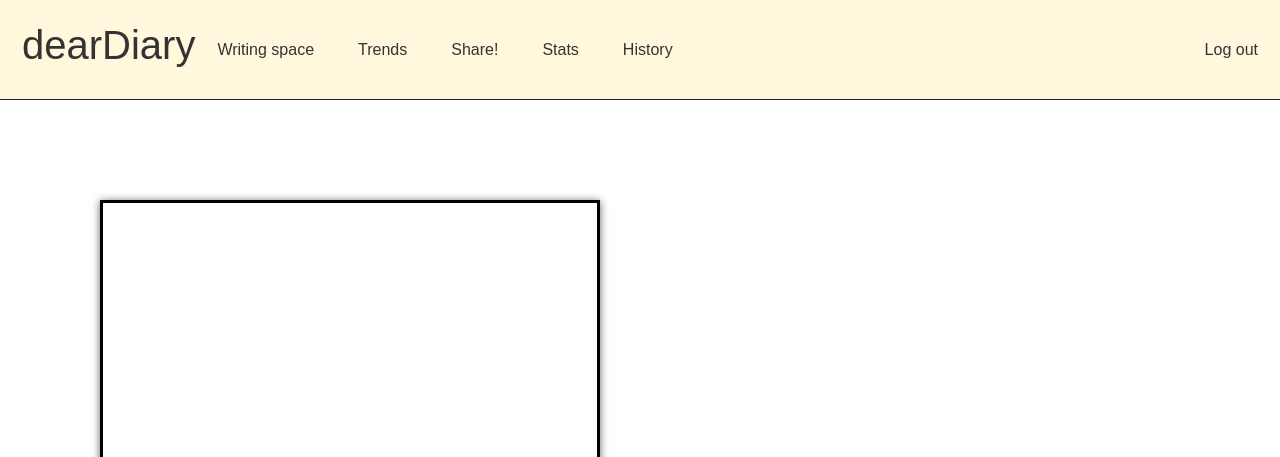
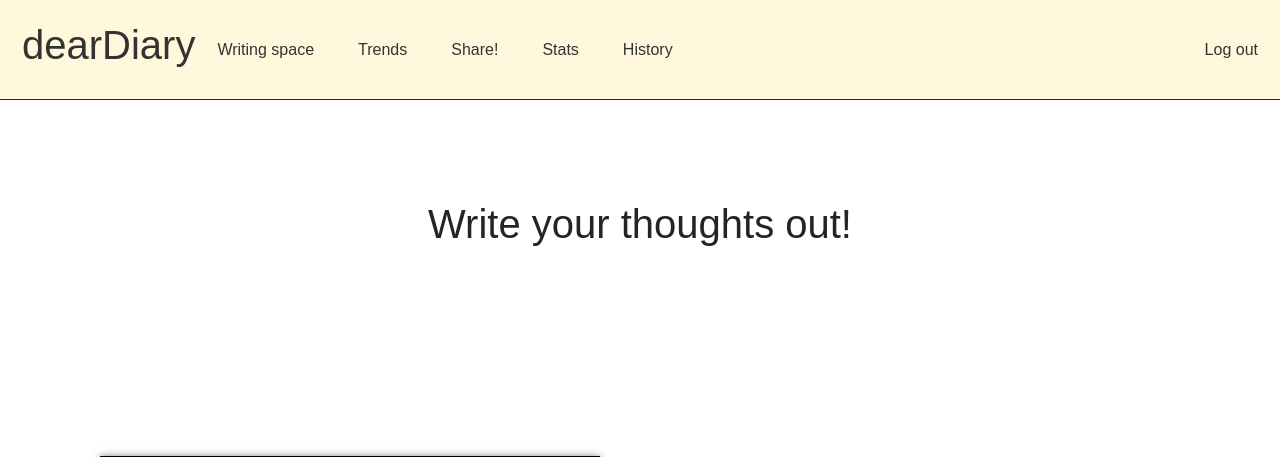
Before and after one commit to krish031006-Me/Dear-Diary, a Flask app: page /space in a window 1280 px wide. Shown: the top 457 px of the page. Run offline with Flask 3, Linux system fonts and the light colour scheme; the visitor is signed in with stand-in values (Sample User, id 1); some libraries are stand-ins or nearby versions; some web fonts are replaced.

Commit message:
Added title for the page

```diff
--- a/templates/space.html
+++ b/templates/space.html
@@ -3,6 +3,7 @@
 
 {% block main %}
 
+    <h1 class="title_space">Write your thoughts out!</h1>
     <textarea id="entry_box"></textarea>
     <textarea id="AI_box"></textarea>
 
```
